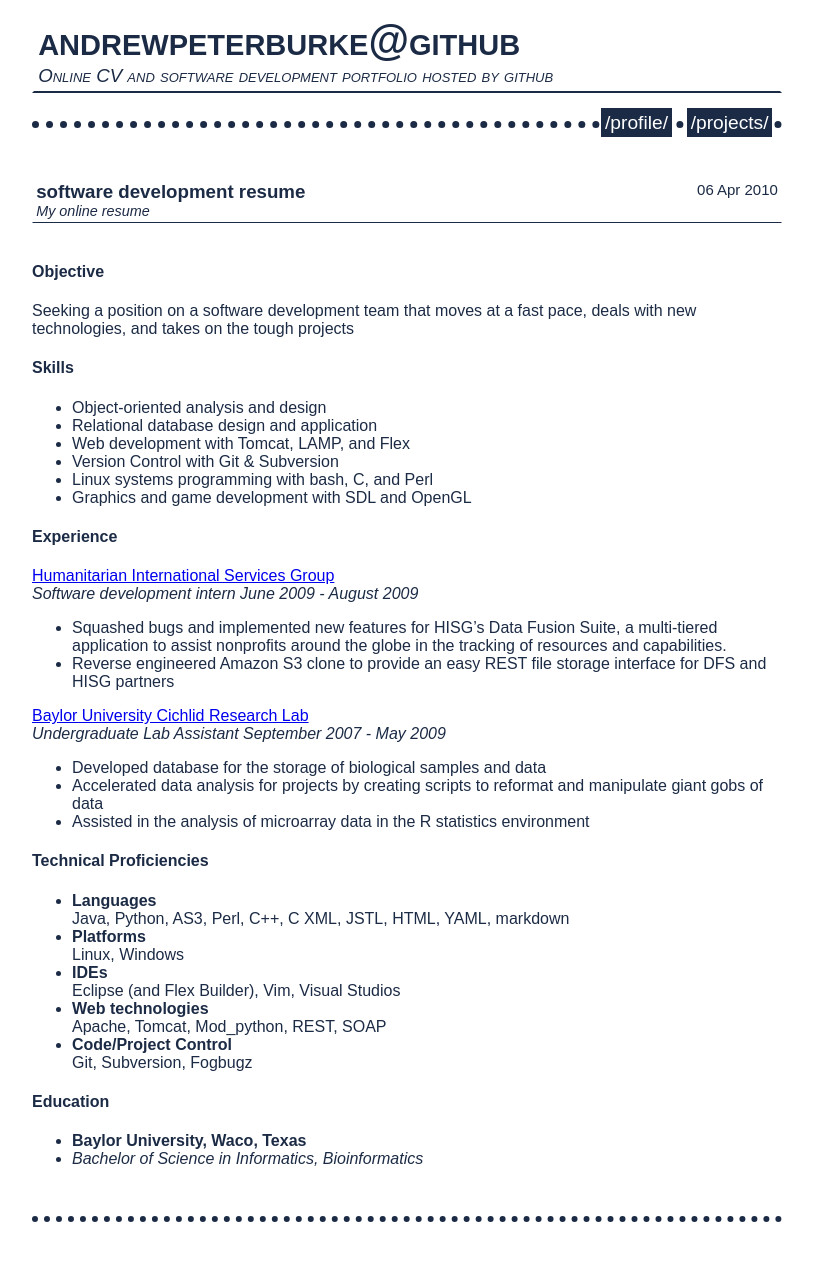
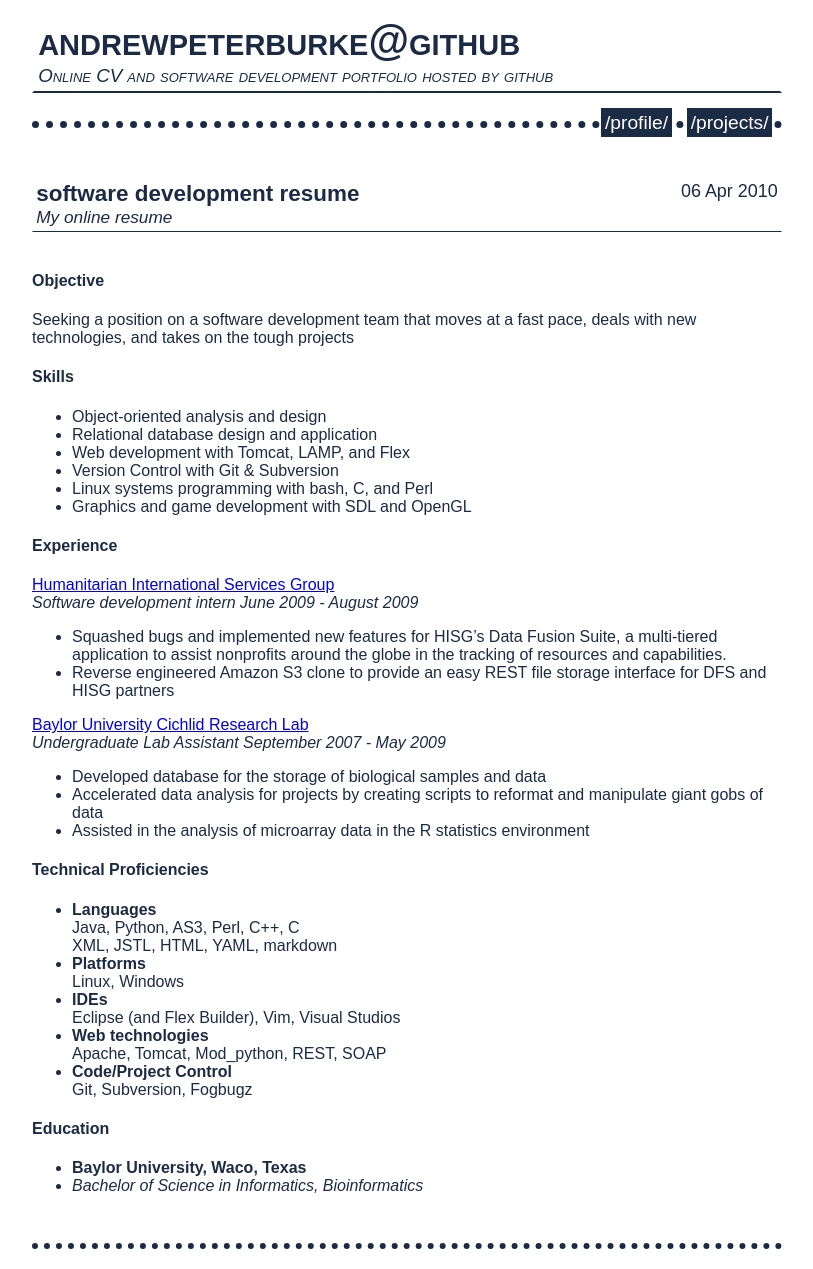
Before and after one commit to apburke/andrewpeterburke.github.com, a Jekyll site: the page built from _posts/2010-04-06-resume.markdown, in a window 1280 px wide. Shown: the whole page, without its empty margins (233-1046 px from the left). Built offline with Jekyll 4.4.1, drawn with Linux system fonts in a browser that asks for light colours; before the commit the page ends 1242 px from its top, so only the background shows below that.

Commit message:
resume edit and css tweak

```diff
--- a/css/default.css
+++ b/css/default.css
@@ -92,8 +92,8 @@
  color: inherit;
 }
 
-.post_heading a:visited {
- font-size: .9em;
+.post_heading a:link {
+ font-size: 1.2em;
 }
 
 .post_heading a:visited h3 {
```
Also changed, not shown: _posts/2010-04-06-resume.markdown (line endings or trailing spaces).
